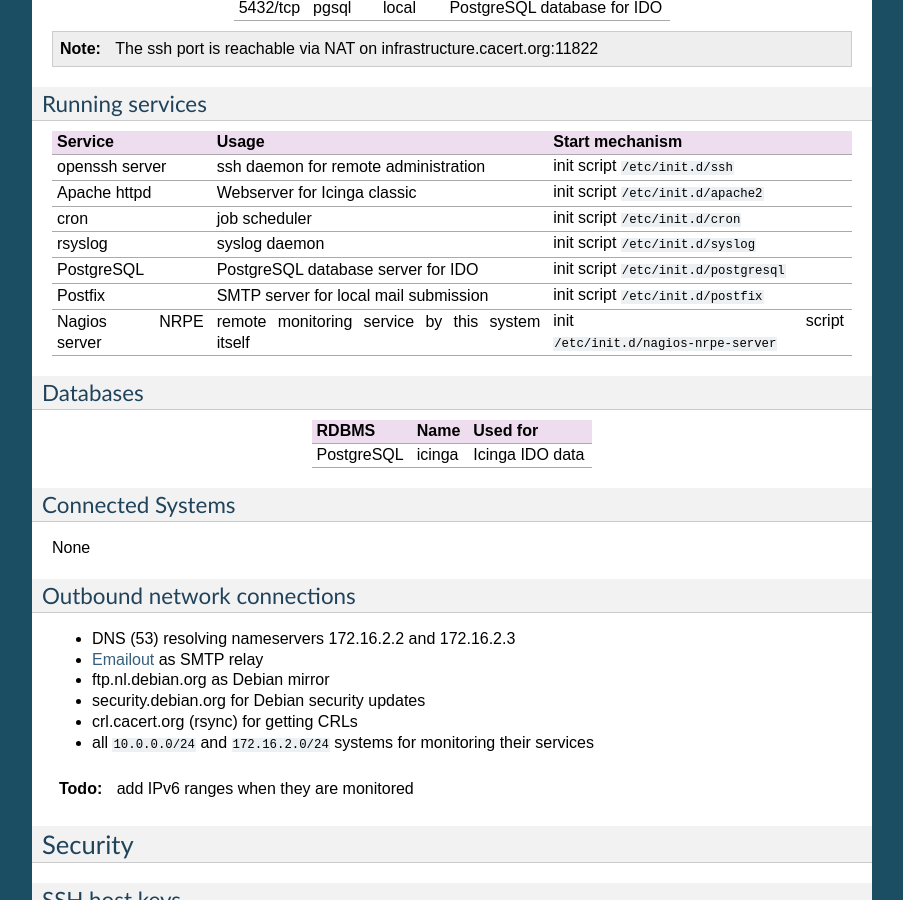
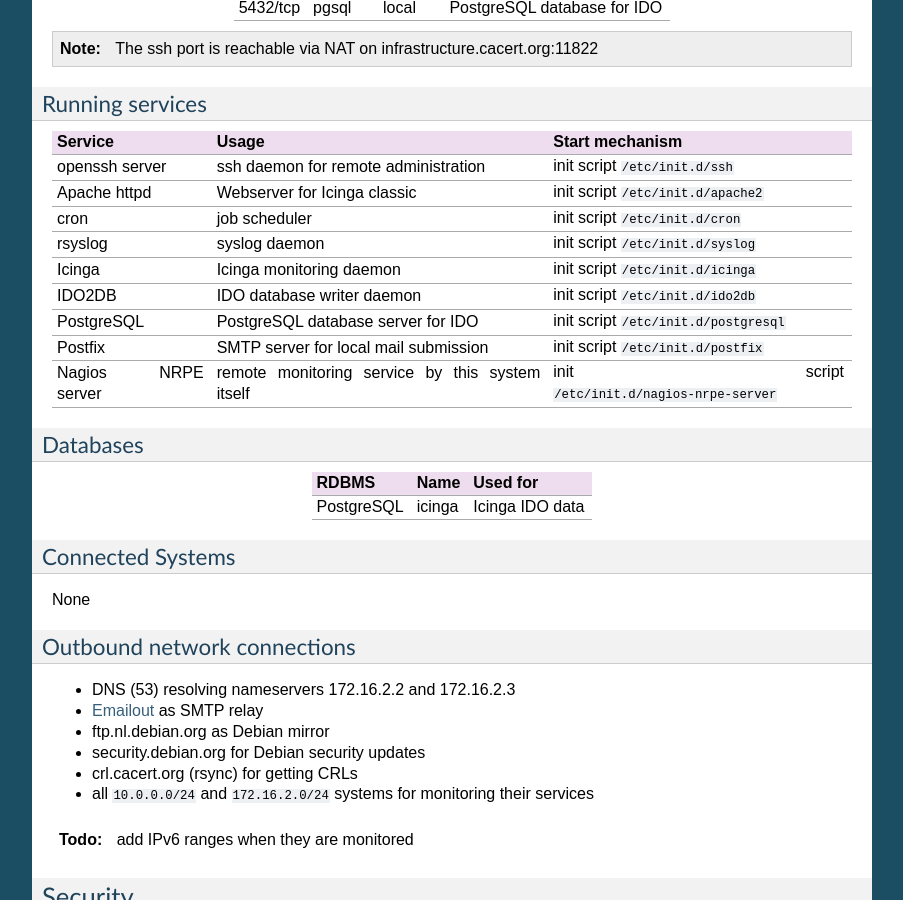
Before and after one commit to CAcertOrg/cacert-infradocs, a Sphinx documentation site: the page built from docs/systems/monitor.rst, in a window 1280 px wide and 900 px high, scrolled down 1825 px. Shown: the whole window, without its empty margins (198-1101 px from the left). Built offline with Sphinx 7.4.7, drawn with Linux system fonts in a browser that asks for light colours; cross-references to code outside the pages are shown as plain code.

Commit message:
Add icinga and ido2db services
This commit adds entries for the running Icinga and IDO2DB daemons on
monitor.

```diff
--- a/docs/systems/monitor.rst
+++ b/docs/systems/monitor.rst
@@ -168,6 +168,12 @@ Running services
 | rsyslog            | syslog daemon      | init script                            |
 |                    |                    | :file:`/etc/init.d/syslog`             |
 +--------------------+--------------------+----------------------------------------+
+| Icinga             | Icinga monitoring  | init script                            |
+|                    | daemon             | :file:`/etc/init.d/icinga`             |
++--------------------+--------------------+----------------------------------------+
+| IDO2DB             | IDO database       | init script                            |
+|                    | writer daemon      | :file:`/etc/init.d/ido2db`             |
++--------------------+--------------------+----------------------------------------+
 | PostgreSQL         | PostgreSQL         | init script                            |
 |                    | database server    | :file:`/etc/init.d/postgresql`         |
 |                    | for IDO            |                                        |
```
